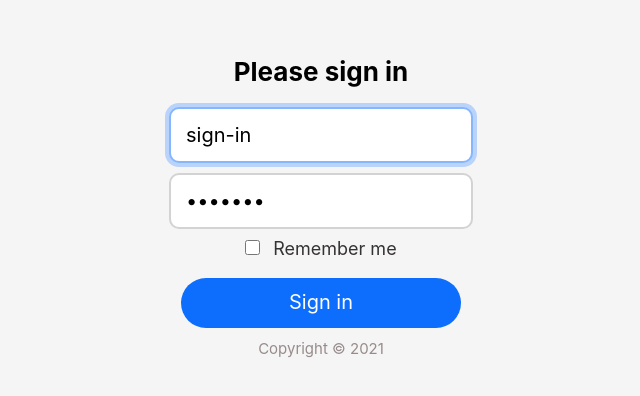
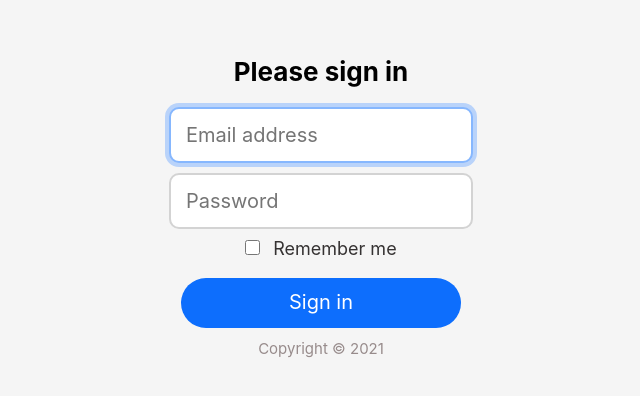
Before and after one commit to mohamedameen21/signformhtmlcss, a plain HTML site: page index.html in a window 1280 px wide. Shown: the part 208-604 px from the top of the page, without its empty margins (329-969 px from the left). Drawn offline with Linux system fonts and the light colour scheme.

Commit message:
netlify final

```diff
--- a/index.html
+++ b/index.html
@@ -19,14 +19,12 @@
           placeholder="Email address"
           autofocus
           maxlength="25"
-          value = "sign-in"
         />
         <input
           name="pass"
           type="password"
           placeholder="Password"
           maxlength="20"
-          value = "sign-in"
         />
         <div class="remember">
           <input name="remember" type="checkbox" id="remember" />
```
